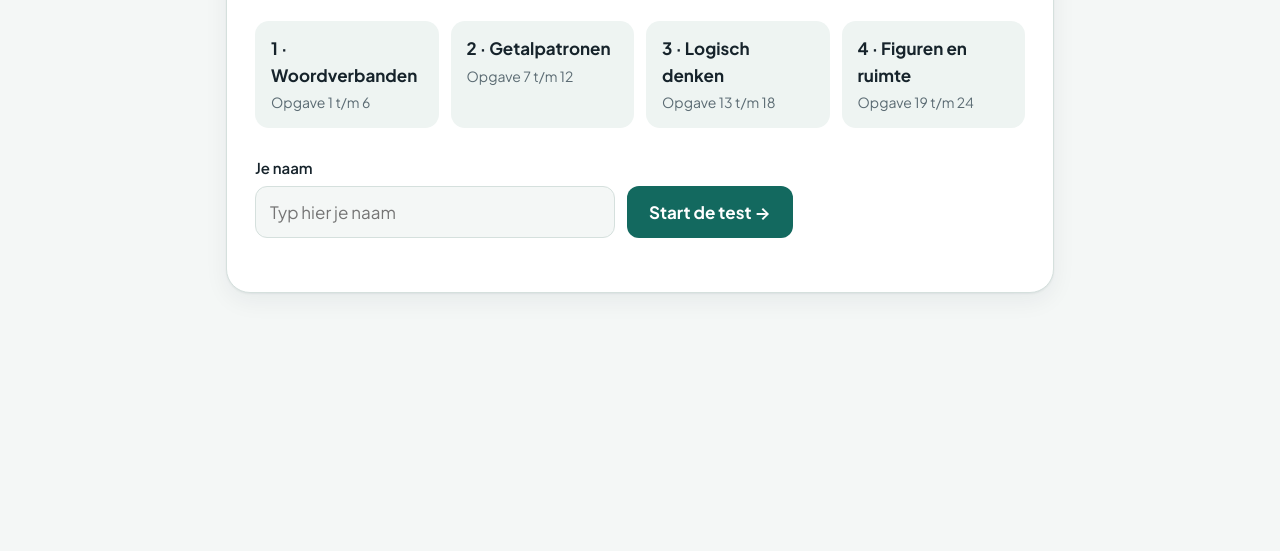
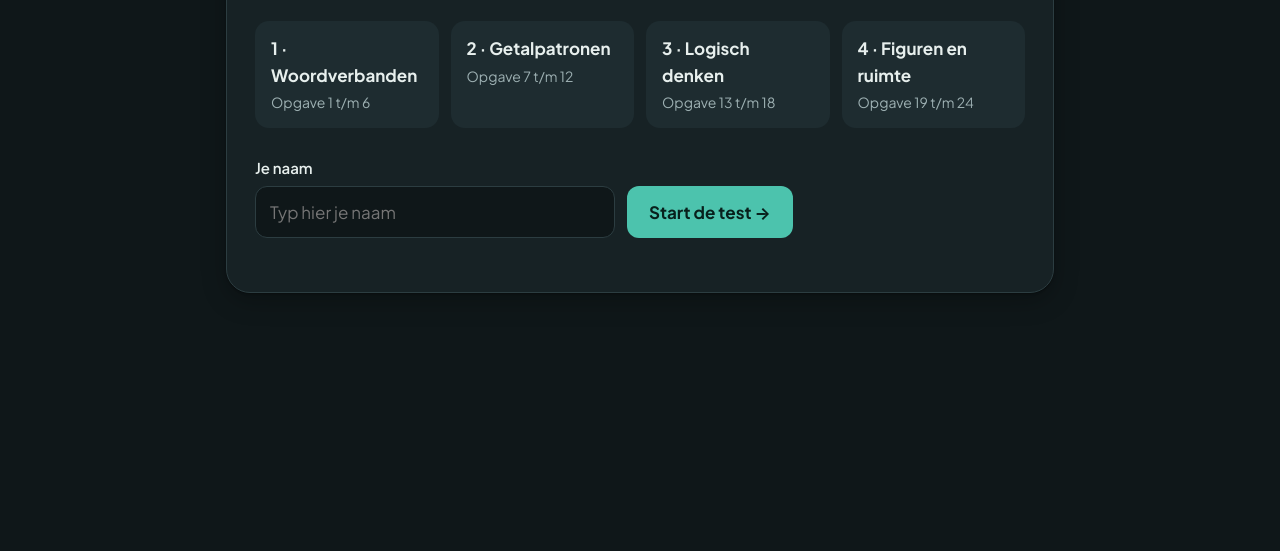
Before and after one commit to Jochem77/redeneertest-groep8, a plain HTML site: page index.html in a window 1280 px wide. Shown: the part 249-800 px from the top of the page. Drawn offline with Linux system fonts and the light colour scheme.

Commit message:
Donkere weergave als standaard
Co-Authored-By: Claude Opus 5.5 <noreply@anthropic.com>

```diff
--- a/index.html
+++ b/index.html
@@ -5,6 +5,10 @@
 <meta name="viewport" content="width=device-width, initial-scale=1">
 <title>Redeneertest Groep 8</title>
 <meta name="description" content="Oefen-redeneertest voor groep 8: woordverbanden, getalpatronen, logisch denken en figuren en ruimte.">
+<script>
+  /* Donker is standaard; een opgeslagen keuze (licht/donker) gaat voor. */
+  (function(){ var t = 'dark'; try { t = localStorage.getItem('redeneertest-g8-v1-theme') || 'dark'; } catch (e) {} document.documentElement.dataset.theme = t; })();
+</script>
 <link rel="preconnect" href="https://fonts.googleapis.com">
 <link rel="preconnect" href="https://fonts.gstatic.com" crossorigin>
 <link href="https://fonts.googleapis.com/css2?family=Plus+Jakarta+Sans:wght@400;500;600;700;800&display=swap" rel="stylesheet">
```
